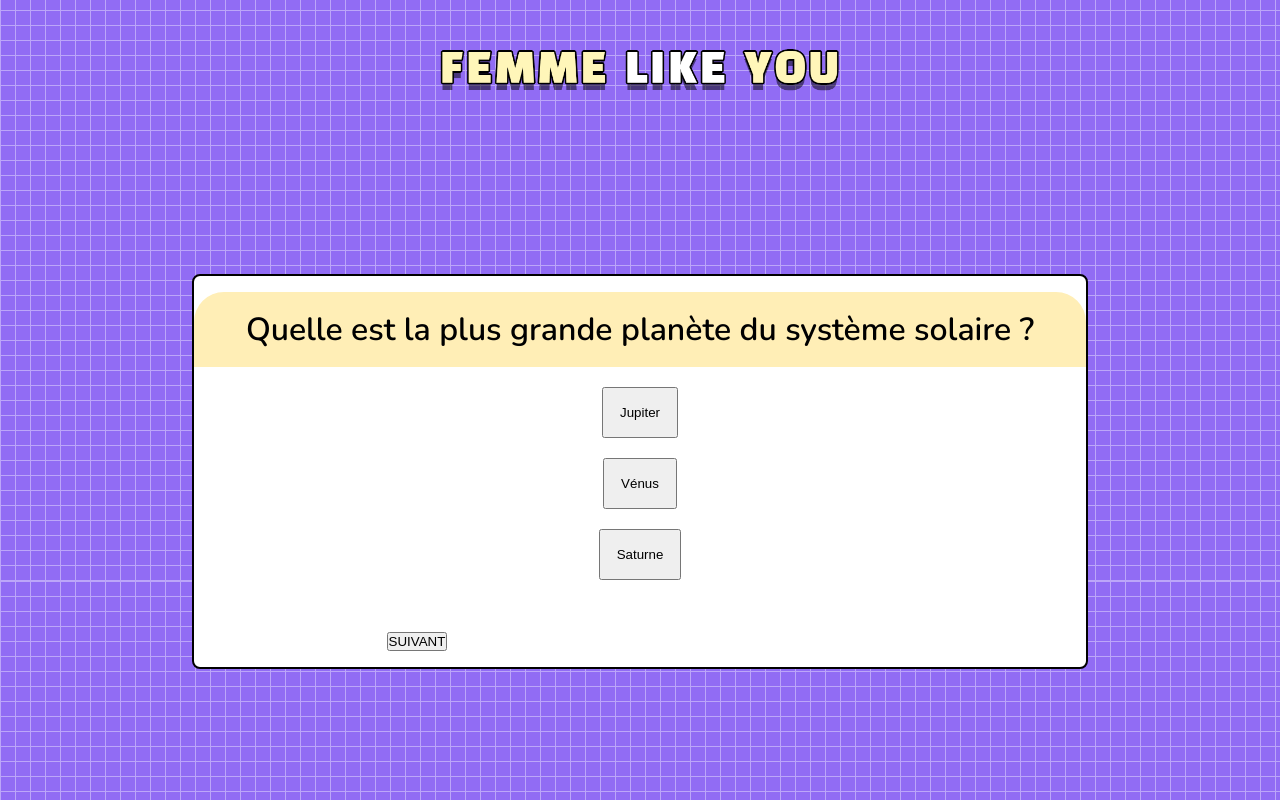
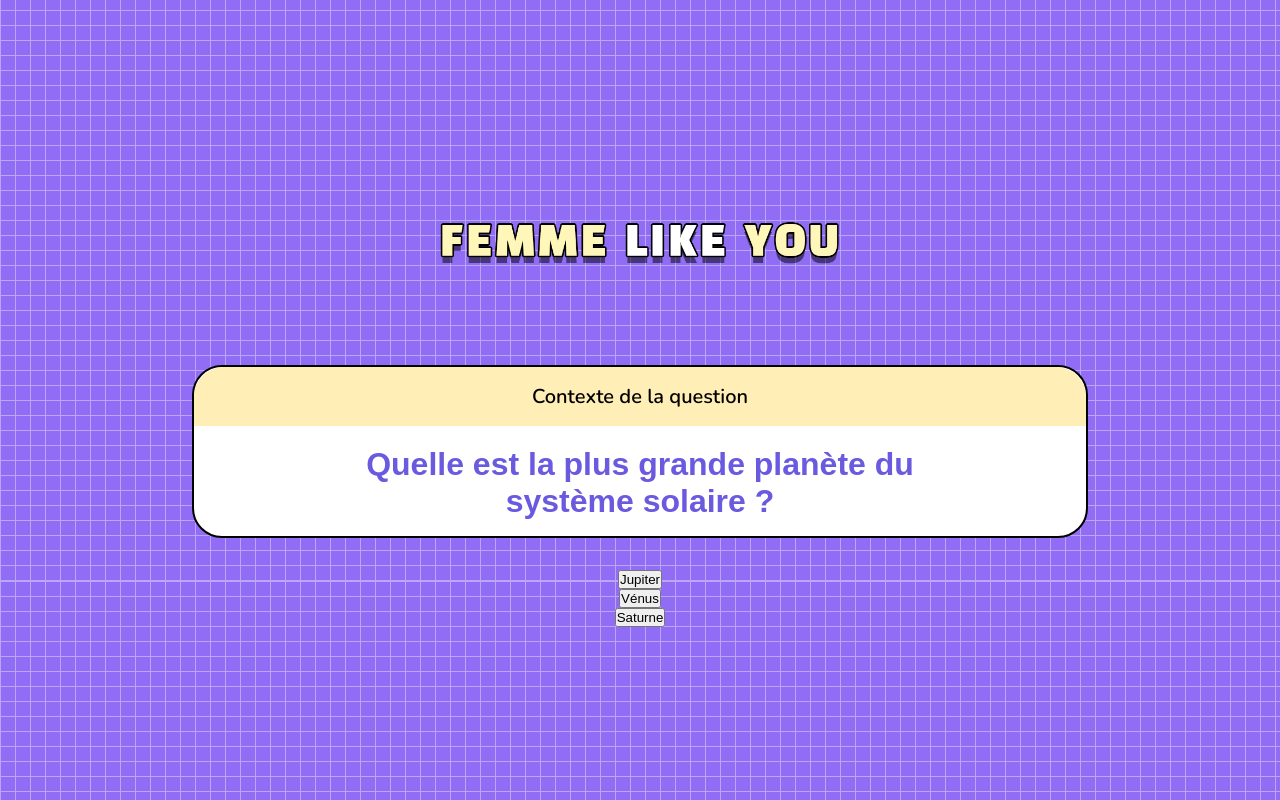
Before and after one commit to sdp971/fly, a React (Vite) app: page / in a window 1280 px wide. Shown: the part 500-1300 px from the top of the page. Built offline with nearby package versions, Linux system fonts and the light colour scheme; a web font is replaced by a local one.

Commit message:
bouton suivant dans l'encart explication

```diff
--- a/src/App.css
+++ b/src/App.css
@@ -33,37 +33,38 @@
   font-family: var(--font-text);
 }
 
-.question-container {
+.main-question-container {
   border: 2px solid black;
   border-radius: 30px 30px 30px 30px;
   background-color: white;
   width: 70%;
   margin: auto;
+  margin-bottom: 2rem;
+  margin-top:3rem;
   height: fit-content;
   display: flex;
   flex-direction: column;
   align-content: center;
   justify-content: center;
-  border-radius: 8px;
-   padding: 16px 0px 16px 0px;
-   gap: 20px;
+  padding: 0px 0px 16px 0px;
+  gap: 20px;
 }
 
-.question-container > h1{
+.context-container > .text-context {
   padding: 16px;
   background-color: var(--jaune);
   border-radius: 30px 30px 0px 0px;
   font-family: var(--font-semibold);
+  font-size: 20px;
 }
 
 
-.suivant {
+/* .nextBouton {
   font-family: var(--font-bold);
   color: var(--violet);
   font-size: 18px;
-  background-color: var(--jaune);
   border: 2px solid black;
   border-radius: 40px 40px 40px 40px;
   width: 100%;
   padding: 16px;
-}
+} */
--- a/src/components/Explication.css
+++ b/src/components/Explication.css
@@ -1,4 +1,5 @@
 .explication-container{
+background-color: white;
 border: 1px solid black;
   height: fit-content;
   width: 80%;
--- a/src/components/Explication.jsx
+++ b/src/components/Explication.jsx
@@ -1,19 +1,24 @@
 import './Explication.css'
+import Button from "../components/Button"
 import image from '../assets/image.png'
 import { useEffect, useState } from 'react';
 
 
-function Explication({ texte }) {
+function Explication({ texte, onclick }) {
  const [showComponent, setShowComponent] = useState(false);
 
  useEffect(() => {
    setShowComponent(true);
  }, []);
+
   return (
     // <div className={`explaination-container ${showComponent ? 'fade-in':"" }`}>
     <div className={`explication-container ${showComponent ? 'show' : ''}`}>
       <img src={image} alt='' className='explication-image' />
       <p>{texte}</p>
+      <div className='btn-next'>
+        <Button onclick={onclick}>SUIVANT</Button>
+      </div>
     </div>
   );
 }
--- a/src/pages/Quiz.jsx
+++ b/src/pages/Quiz.jsx
@@ -37,6 +37,7 @@ function Quiz() {
           questions[currentQuestion].answers[answer_id - 1].explanation.text
         }
         setShowExplanation={setShowExplanation}
+        onclick={handleNext}
       />
     );
 
@@ -64,11 +65,18 @@ function Quiz() {
     <div className='Quizz'>
       <Logo />
 
-      <div className='question-container' ref={questionContainerRef}>
+    <div className='main-question-container'>
+      <div className='context-container' ref={questionContainerRef}>
+        <p className='text-context'>Contexte de la question</p>
+      </div>
+      <div className='question-container'>
       <Question2 question={questions[currentQuestion].question} />
+      </div>
+    </div>
 
+    <div className='main-answer-container'>
       {questions[currentQuestion].answers.map((answer, index) => (
-          <div className='answer-container' key={index}>
+      <div key={index}>
         <Button
           onclick={() => handleClick(answer.id, answer.text)}
           style={{
@@ -82,9 +90,6 @@ function Quiz() {
           ))}
 
           {displayComponent}
-        <div className='btn-next'>
-          <Button className='nextBouton' onclick={handleNext}>SUIVANT</Button>
-        </div>
         </div>
     </div>
   );
--- a/src/pages/Quizz.css
+++ b/src/pages/Quizz.css
@@ -3,10 +3,10 @@
   display: flex;
   flex-direction: column;
   justify-content: center;
+}
 
-
-}
-.answer-container{
+.question-container{
+  color: var(--violet);
   width: 70%;
   display: flex;
   flex-direction: column;
@@ -15,15 +15,18 @@
   margin: auto;
 }
 
-.answer-container > button{
+.answer-button-container {
+  background-color: var(yellow);
+}
+
+/*
+.btn-next{
+  padding-top: 32px;
+  width: 70%;
+  height: fit-content;
+} */
+
+/* .question-container > button{
  padding: 16px;
  height: fit-content;
-}
-
-
-
-.btn-next{
-  padding-top: 32px;
-  width: 50%;
-  height: fit-content;
-}
+} */
```
Lines whose indentation alone changed are shown as unchanged.
